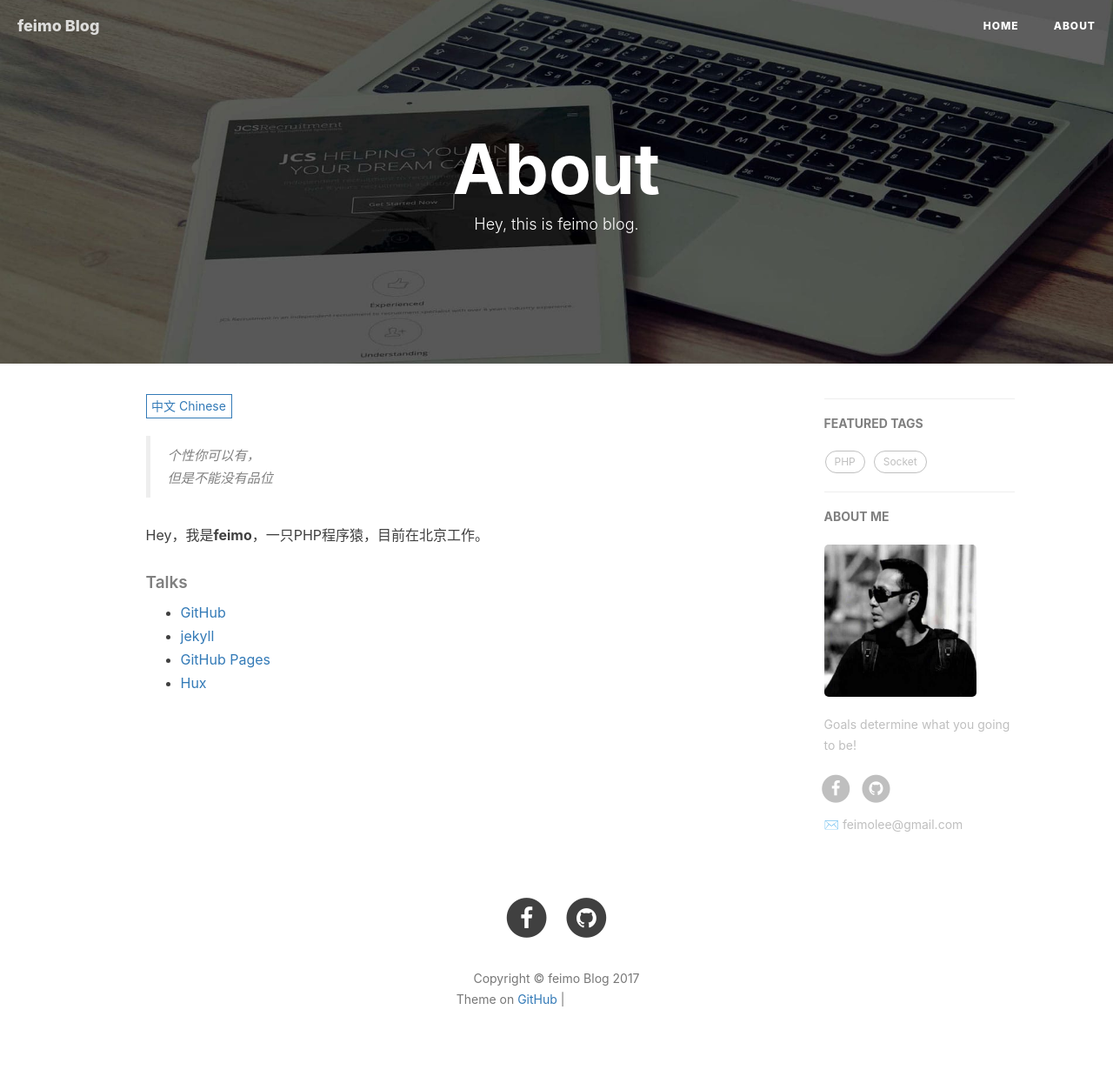
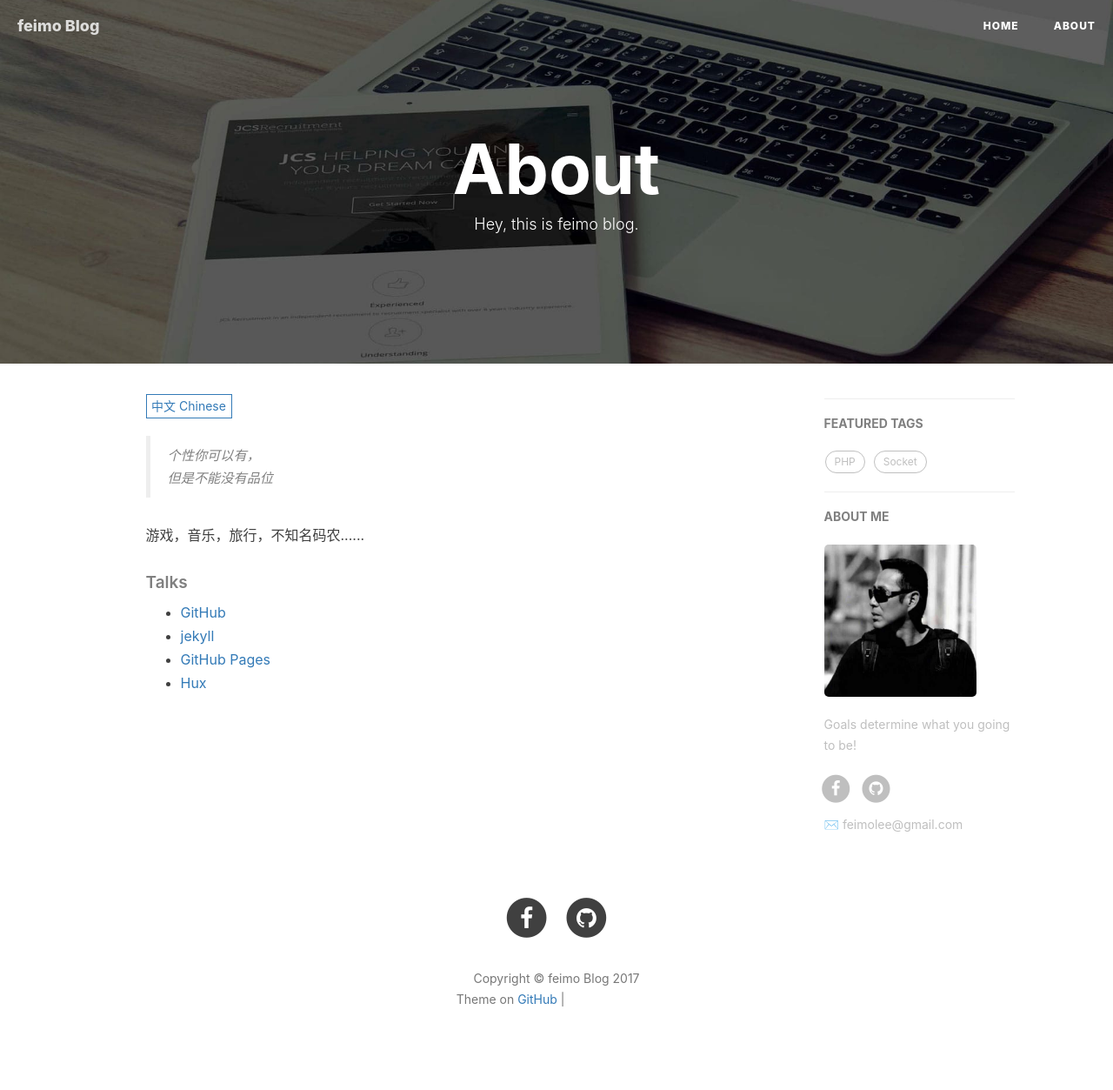
Before and after one commit to feimoc/feimoc.github.io, a Jekyll site: the page built from about.html, in a window 1280 px wide. Shown: the whole page at 87% size. Built offline with Jekyll 4.4.1, drawn with Linux system fonts in a browser that asks for light colours; nearby versions of some CDN libraries; comment, search, counter and statistics services are not loaded; grey boxes are pictures that could not be loaded.

Commit message:
update about

```diff
--- a/about.html
+++ b/about.html
@@ -18,7 +18,7 @@ header-img: "img/post-bg-rwd.jpg"
     <blockquote><p>个性你可以有，<br>
     但是不能没有品位</p></blockquote>
 
-    <p>Hey，我是<strong>feimo</strong>，一只PHP程序猿，目前在北京工作。</p>
+    <p>游戏，音乐，旅行，不知名码农......</p>
 
 
     <p></p>
```
